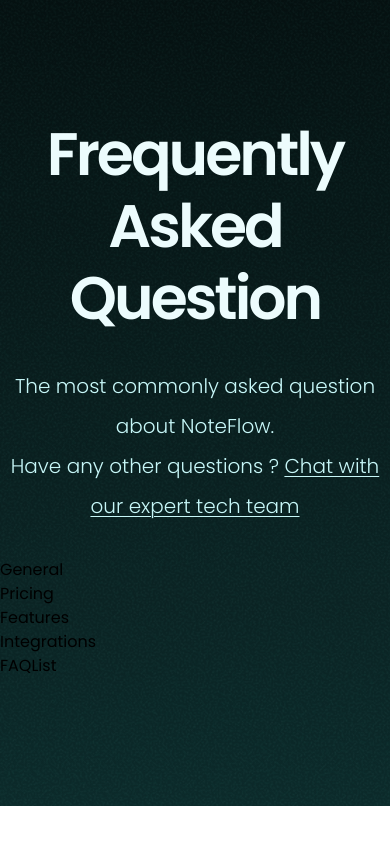
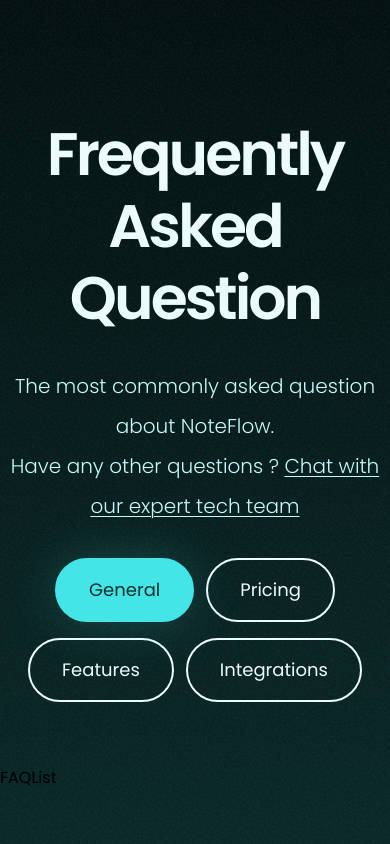
Before and after one commit to Jisap/NoteFlowApp, a React (Vite) app: page / in a window 390 px wide. Shown: the part 4358-5202 px from the top of the page. Before the commit the page ends 5164 px from the top, so only its background shows below. Built offline with nearby package versions, Linux system fonts and the light colour scheme.

Commit message:
Enhance FAQs component layout by adding responsive styles and improving button presentation for better user interaction

```diff
--- a/src/components/sections/FAQs/FAQs.jsx
+++ b/src/components/sections/FAQs/FAQs.jsx
@@ -44,10 +44,16 @@
           </p>
         </div>
 
-        <ul>
+        <ul className="mb-16 flex flex-wrap justify-center gap-x-3 gap-y-4">
           {frequentlyAskedQuestions.map((obj) => (
             <li key={obj.id}>
-              <button onClick={() => handleCategoryClick(obj.category)}>
+              <button
+                className={`
+                border-primary-50 text-primary-50 transition-properties cursor-pointer rounded-full border-2 px-8 py-3.5 text-lg/8
+                  ${obj.category === category && "bg-primary-500 text-primary-1300 border-primary-500 primary-glow"}
+                `}
+                onClick={() => handleCategoryClick(obj.category)}
+              >
                 {obj.category}
               </button>
             </li>
```
